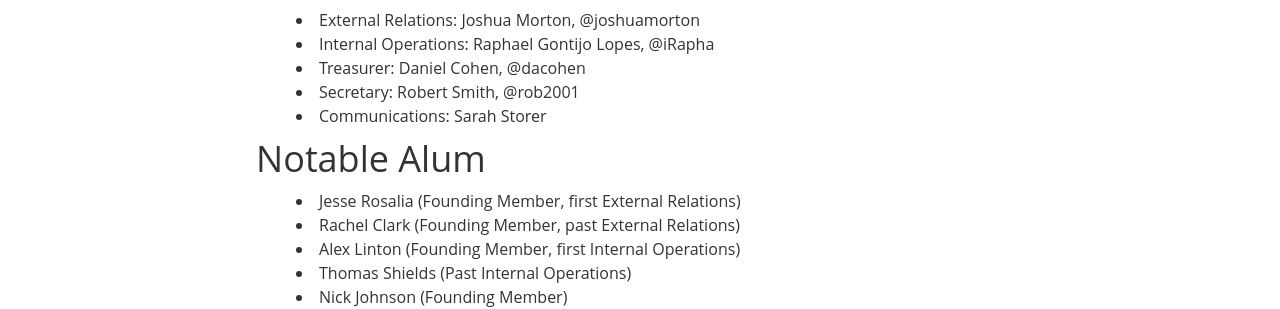
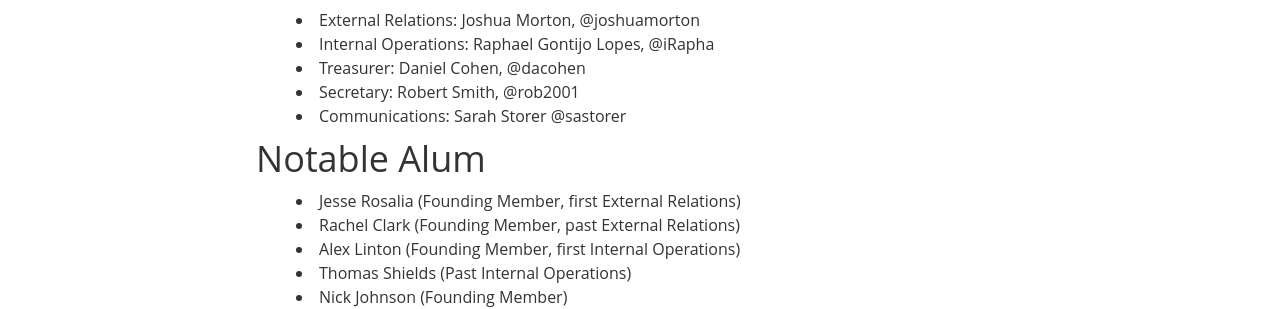
Before and after one commit to gtagency/gtagency.github.com, a Jekyll site: the page built from resources.md, in a window 1280 px wide and 900 px high. Shown: the part 425-734 px from the top of the window. Built offline with Jekyll 4.4.1, drawn with Linux system fonts in a browser that asks for light colours; nearby versions of some CDN libraries; some web fonts are replaced; Markdown is read by kramdown in place of the engine named in the settings.

Commit message:
Added sarah's gtihub user

```diff
--- a/_config.yml
+++ b/_config.yml
@@ -67,7 +67,6 @@ theme:
   post_navigation: false
 
 # PAGINATION
-enforce_ssl: "fengzhichu.com"
 paginate: 5
 paginate_path: "blog/page:num"
 permalink: blog/:title/
@@ -86,4 +85,4 @@ sass:
 
 gems:
   - jekyll-paginate
-  - jekyll-mention
+  - jekyll-mentions
--- a/resources.md
+++ b/resources.md
@@ -11,7 +11,7 @@ feature-img: "img/sample_feature_img_2.png"
  - Internal Operations: Raphael Gontijo Lopes, @iRapha
  - Treasurer: Daniel Cohen, @dacohen
  - Secretary: Robert Smith, @rob2001
- - Communications: Sarah Storer
+ - Communications: Sarah Storer @sastorer
 
 ## Notable Alum
 
```
